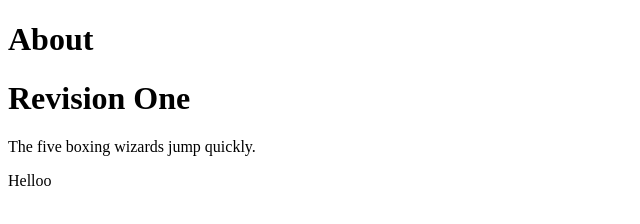
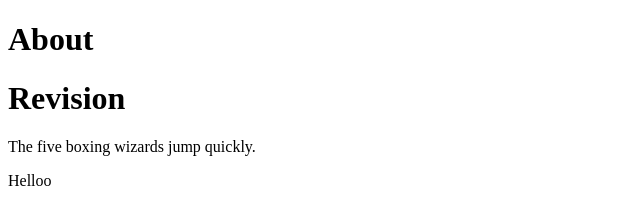
Before and after one commit to XerxesBamji/TestProject2, a plain HTML site: page about.html in a window 1280 px wide. Shown: the whole page, without its empty margins (0-640 px from the left). Drawn offline with Linux system fonts and the light colour scheme.

Commit message:
Edit about.html

```diff
--- a/about.html
+++ b/about.html
@@ -7,7 +7,7 @@
 <body>
 
 	<h1>About</h1>
-	<h1>Revision One</h1>
+	<h1>Revision</h1>
 	<p>The five boxing wizards jump quickly.</p>
 Helloo
 </body>
```
